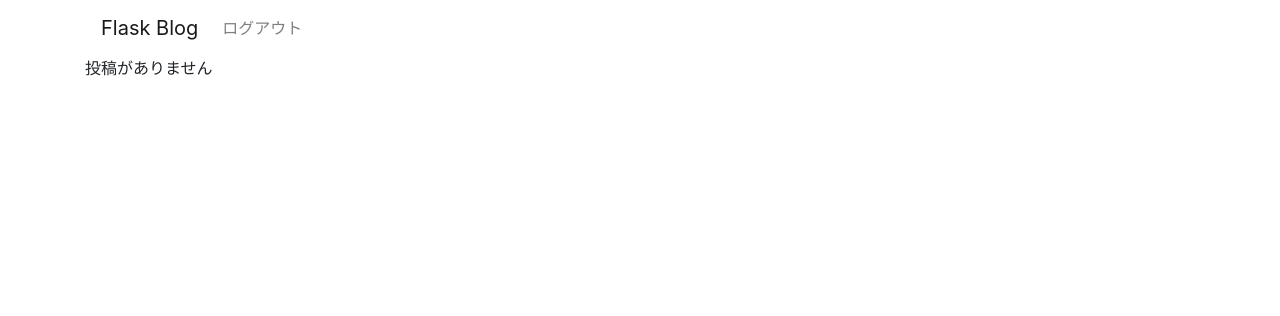
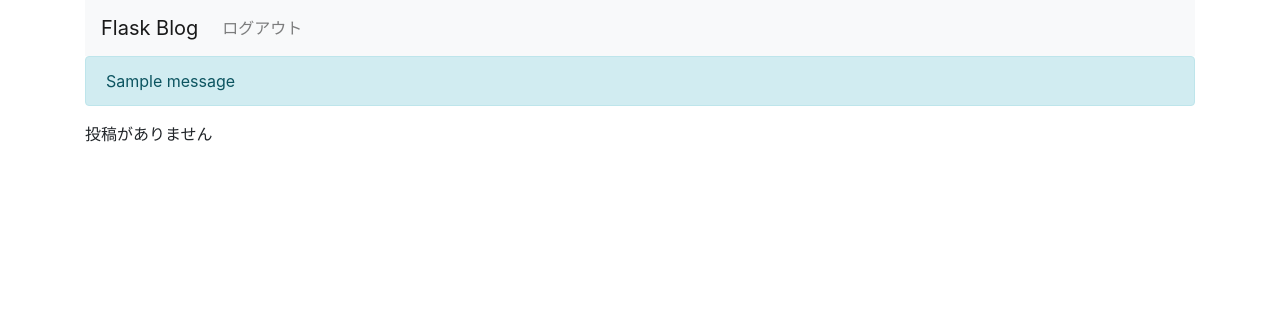
Before and after one commit to s12300226/Flask_F, a Flask app: page / in a window 1280 px wide. Shown: the top 316 px of the page. Run offline with Flask 3, Linux system fonts and the light colour scheme; the visitor is signed in with stand-in values (Sample User, id 1); one stand-in notice (Sample message) is shown; some libraries are stand-ins or nearby versions.

Commit message:
Add flash message by yamaji

```diff
--- a/yamaji/application/flask_blog/__init__.py
+++ b/yamaji/application/flask_blog/__init__.py
@@ -1,6 +1,8 @@
 from flask import Flask
 
 app = Flask(__name__)
+# app = Flask(__name__, static_folder='./templates/entries/imgs')
+
 app.config.from_object('flask_blog.config')
 
 import flask_blog.views
--- a/yamaji/application/flask_blog/templates/entries/index.html
+++ b/yamaji/application/flask_blog/templates/entries/index.html
@@ -1,4 +1,5 @@
 {% extends "layout.html" %}
 {% block body %}
-投稿がありません
+<p>投稿がありません</p>
+<!-- <img src="./imgs/neko_mini.jpg" width="100px" height="100px"> -->
 {% endblock %}
--- a/yamaji/application/flask_blog/templates/layout.html
+++ b/yamaji/application/flask_blog/templates/layout.html
@@ -8,7 +8,7 @@
 <script src="https://maxcdn.bootstrapcdn.com/bootstrap/4.0.0/js/bootstrap.min.js"></script>
 
 <div class="container">
-    <nav class="navbar navbar-expand-lg navbar-light bglight">
+    <nav class="navbar navbar-expand-lg navbar-light bg-light">
         <a href="/" class="navbar-brand">Flask Blog</a>
         <button class="navbar-toggler" type="button" data-toggle="collapse" data-target="#navbarNav" aria-controls="navbarNav" aria-expanded="false" aria-label="Toggle navigation">
             <span class="navbar-toggle-icon"></span>
@@ -28,6 +28,12 @@
             </ul>
         </div>
     </nav>
+    {% for message in get_flashed_messages() %}
+    <div class="alert alert-info" role="alert">
+        {{message}}
+    </div>
+    {% endfor %}
+
     <div class="blog-body">
         {% block body %}{% endblock %}
     </div>
--- a/yamaji/application/flask_blog/views.py
+++ b/yamaji/application/flask_blog/views.py
@@ -11,15 +11,17 @@ def show_entries():
 def login():
     if request.method == 'POST':
         if request.form['username'] != app.config['USERNAME']:
-            print("ユーザ名が異なります")
+            flash("ユーザ名が異なります")
         elif request.form['password'] != app.config['PASSWORD']:
-            print("パスワードが異なります")
+            flash("パスワードが異なります")
         else:
             session['logged_in'] = True
+            flash("ログインしました")
             return redirect('/')
     return render_template('login.html')
 
 @app.route('/logout')
 def logout():
     session.pop('logged_in', None)
+    flash("ログアウトしました")
     return redirect('/')
```
Also changed, not shown: yamaji/application/flask_blog/templates/entries/imgs/neko_mini.jpg (added).
